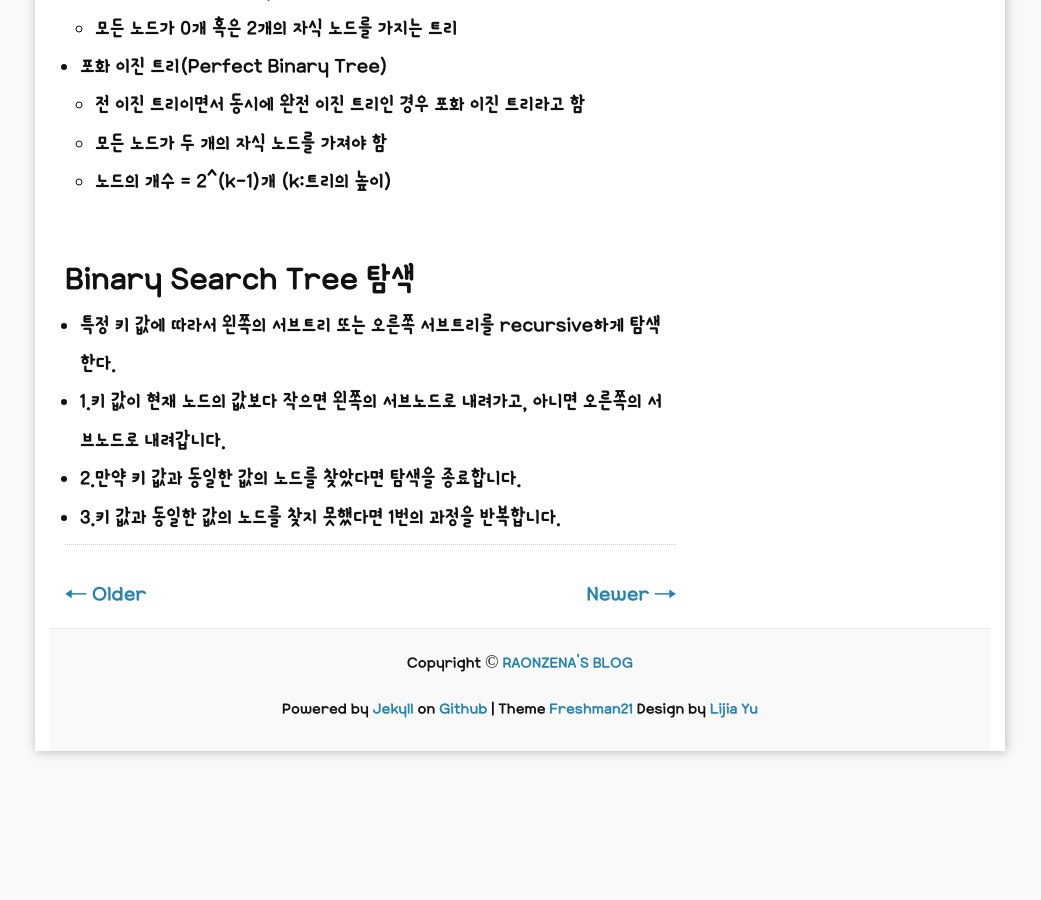
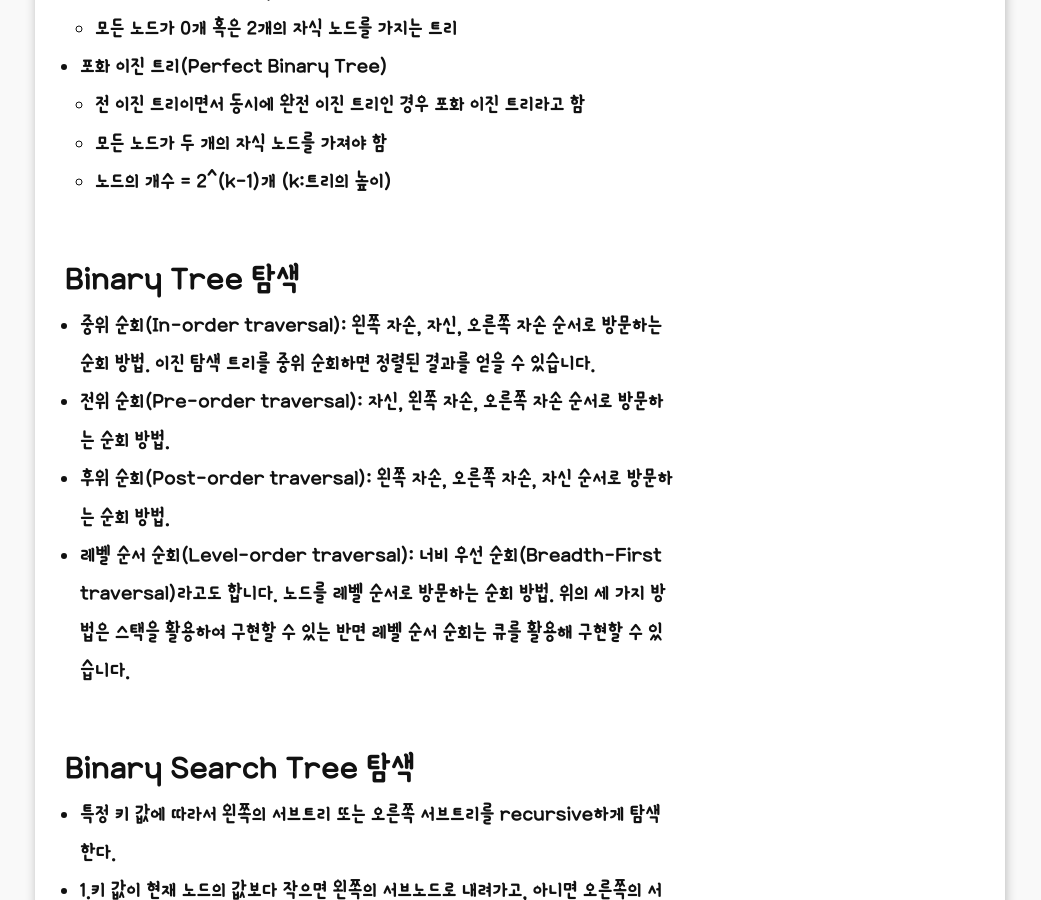
Before and after one commit to raonzena/raonzena.github.io, a Jekyll site: the page built from _posts/2019-04-03-03-post.markdown, in a window 1280 px wide and 900 px high, scrolled down 2449 px. Shown: the whole window, without its empty margins (120-1161 px from the left). Built offline with Jekyll 4.4.1, drawn with Linux system fonts in a browser that asks for light colours; some web fonts are replaced; comment, search, counter and statistics services are not loaded; before the commit the page ends 3230 px from its top, so only the background shows below that.

Commit message:
190404 update

```diff
--- a/_posts/2019-04-03-03-post.markdown
+++ b/_posts/2019-04-03-03-post.markdown
@@ -55,6 +55,14 @@ comments: true
 
 <br/>
 
+# Binary Tree 탐색 #
+- 중위 순회(In-order traversal): 왼쪽 자손, 자신, 오른쪽 자손 순서로 방문하는 순회 방법. 이진 탐색 트리를 중위 순회하면 정렬된 결과를 얻을 수 있습니다.
+- 전위 순회(Pre-order traversal): 자신, 왼쪽 자손, 오른쪽 자손 순서로 방문하는 순회 방법.
+- 후위 순회(Post-order traversal): 왼쪽 자손, 오른쪽 자손, 자신 순서로 방문하는 순회 방법.
+- 레벨 순서 순회(Level-order traversal): 너비 우선 순회(Breadth-First traversal)라고도 합니다. 노드를 레벨 순서로 방문하는 순회 방법. 위의 세 가지 방법은 스택을 활용하여 구현할 수 있는 반면 레벨 순서 순회는 큐를 활용해 구현할 수 있습니다.
+
+<br/>
+
 # Binary Search Tree 탐색 #
 - 특정 키 값에 따라서 왼쪽의 서브트리 또는 오른쪽 서브트리를 recursive하게 탐색한다.
 - 1.키 값이 현재 노드의 값보다 작으면 왼쪽의 서브노드로 내려가고, 아니면 오른쪽의 서브노드로 내려갑니다.
```
